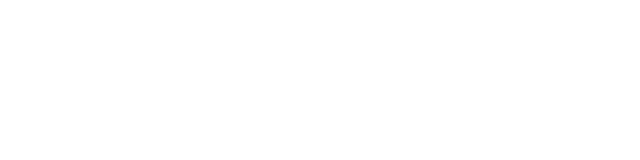
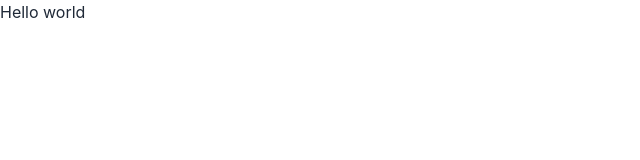
Before and after one commit to rakibul58/abacus-academy, a React (Create React App) app: page / in a window 1280 px wide. Shown: the top 160 px of the page, without its empty margins (0-640 px from the left). Built offline with nearby package versions, Linux system fonts and the light colour scheme.

Commit message:
tailwind css and daisy ui added

```diff
--- a/package.json
+++ b/package.json
@@ -6,6 +6,7 @@
     "@testing-library/jest-dom": "^5.16.5",
     "@testing-library/react": "^13.4.0",
     "@testing-library/user-event": "^13.5.0",
+    "daisyui": "^2.38.0",
     "react": "^18.2.0",
     "react-dom": "^18.2.0",
     "react-scripts": "5.0.1",
@@ -34,5 +35,10 @@
       "last 1 firefox version",
       "last 1 safari version"
     ]
+  },
+  "devDependencies": {
+    "autoprefixer": "^10.4.13",
+    "postcss": "^8.4.18",
+    "tailwindcss": "^3.2.1"
   }
 }
--- /dev/null
+++ b/postcss.config.js
@@ -0,0 +1,6 @@
+module.exports = {
+  plugins: {
+    tailwindcss: {},
+    autoprefixer: {},
+  },
+}
--- a/src/App.js
+++ b/src/App.js
@@ -1,10 +1,9 @@
-import logo from './logo.svg';
 import './App.css';
 
 function App() {
   return (
-    <div className="App">
-
+    <div>
+        <h1>Hello world</h1>
     </div>
   );
 }
--- a/src/index.css
+++ b/src/index.css
@@ -1,3 +1,6 @@
+@tailwind base;
+@tailwind components;
+@tailwind utilities;
 body {
   margin: 0;
   font-family: -apple-system, BlinkMacSystemFont, 'Segoe UI', 'Roboto', 'Oxygen',
--- /dev/null
+++ b/tailwind.config.js
@@ -0,0 +1,10 @@
+/** @type {import('tailwindcss').Config} */
+module.exports = {
+  content: [
+    "./src/**/*.{js,jsx,ts,tsx}",
+  ],
+  theme: {
+    extend: {},
+  },
+  plugins: [require("daisyui")],
+}
```
Also changed, not shown: 1 other file (tests, documents, lock files or other folders).
